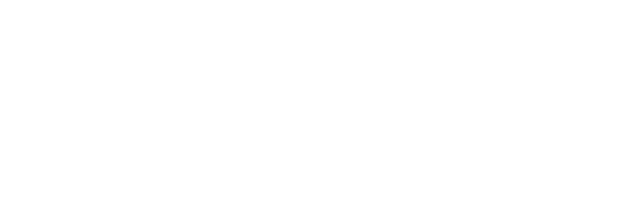
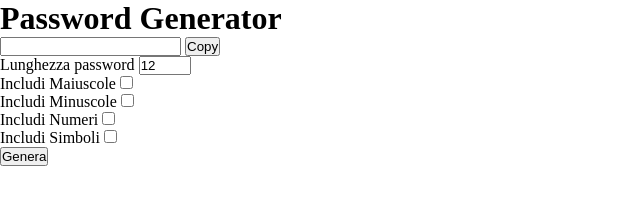
Before and after one commit to JardiinWD/javascript-psw-generator, a plain HTML site: page index.html in a window 1280 px wide. Shown: the whole page, without its empty margins (0-640 px from the left). Drawn offline with Linux system fonts and the light colour scheme.

Commit message:
Creato primo scaffolding markup

```diff
--- a/assets/js/app.js
+++ b/assets/js/app.js
@@ -1 +1 @@
-alert("Ciao")
+/* alert("Ciao") */
--- a/index.html
+++ b/index.html
@@ -10,6 +10,47 @@
 </head>
 <body>
 
+    <div class="container">
+        <!-- Titolo della web app -->
+        <h1>Password Generator</h1>
+        <!-- Header del password generator con Input e button -->
+        <div class="p-header">
+            <input type="text" id="password">
+            <button class="copy" id="copy">Copy</button>
+        </div>
+        <!-- Corpo del generator con selezioni e possibili filtri -->
+        <div class="p-body">
+            <!-- Possibilità di scegliere lunghezza e qnt caratteri -->
+            <div class="form-control">
+                <label for="p-length">Lunghezza password</label>
+                <input type="number" id="p-length" value="12" min="8" max="30">
+            </div>
+            <!-- Se include lettere maiuscole -->
+            <div class="form-control">
+                <label for="p-uppercase">Includi Maiuscole</label>
+                <input type="checkbox" id="p-uppercase">
+            </div>
+            <!-- Se include lettere minuscole -->
+            <div class="form-control">
+                <label for="p-lowercase">Includi Minuscole</label>
+                <input type="checkbox" id="p-lowercase">
+            </div>
+            <!-- Se include numeri -->
+            <div class="form-control">
+                <label for="p-number">Includi Numeri</label>
+                <input type="checkbox" id="p-number">
+            </div>
+            <!-- Se include simboli -->
+            <div class="form-control">
+                <label for="p-symbol">Includi Simboli</label>
+                <input type="checkbox" id="p-symbol">
+            </div>
+            <!-- Button per generare la password -->
+            <button id="submit">Genera</button>
+        </div>
+    </div>
+
+
     <!-- Link a JS -->
     <script src='./assets/js/app.js'></script>
 </body>
```
